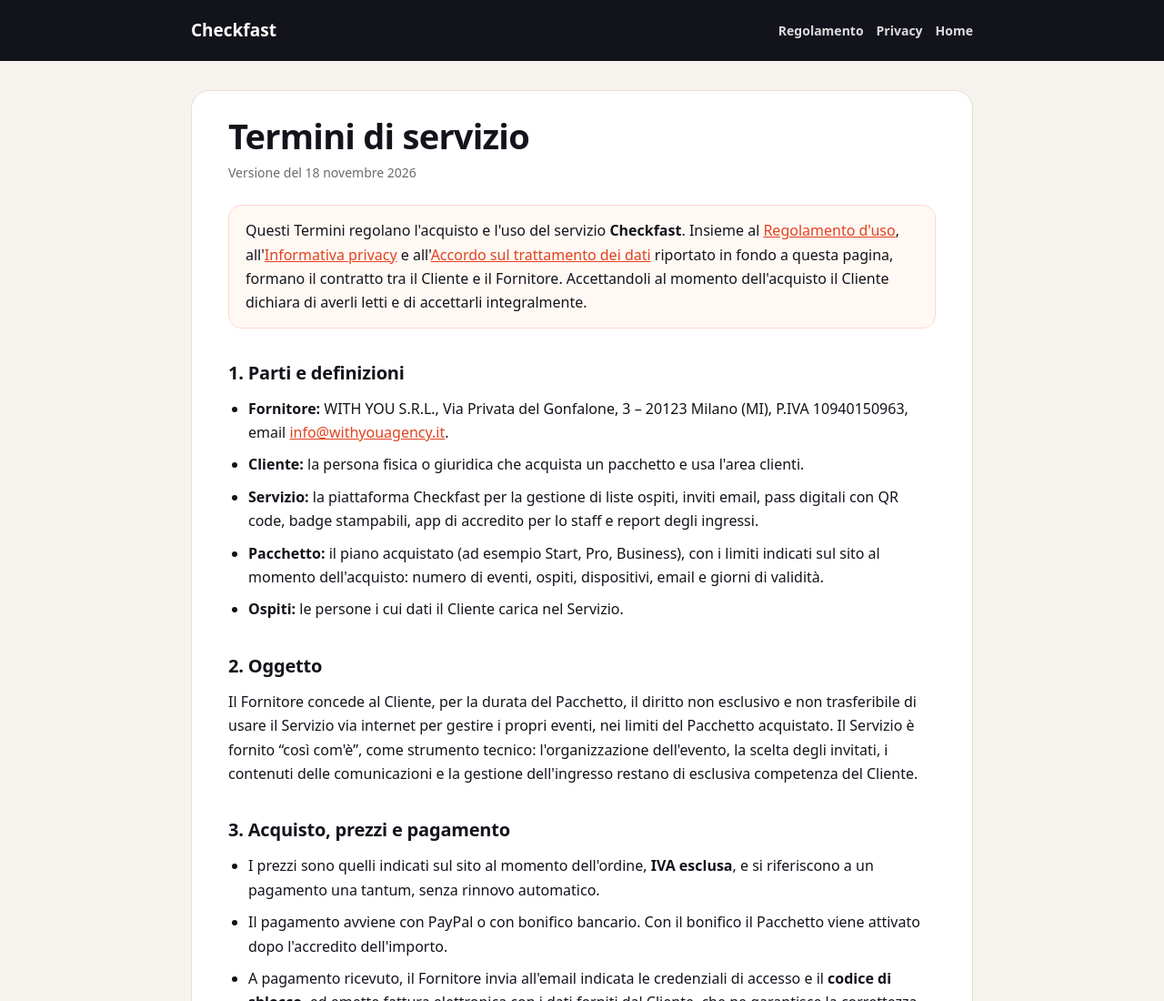
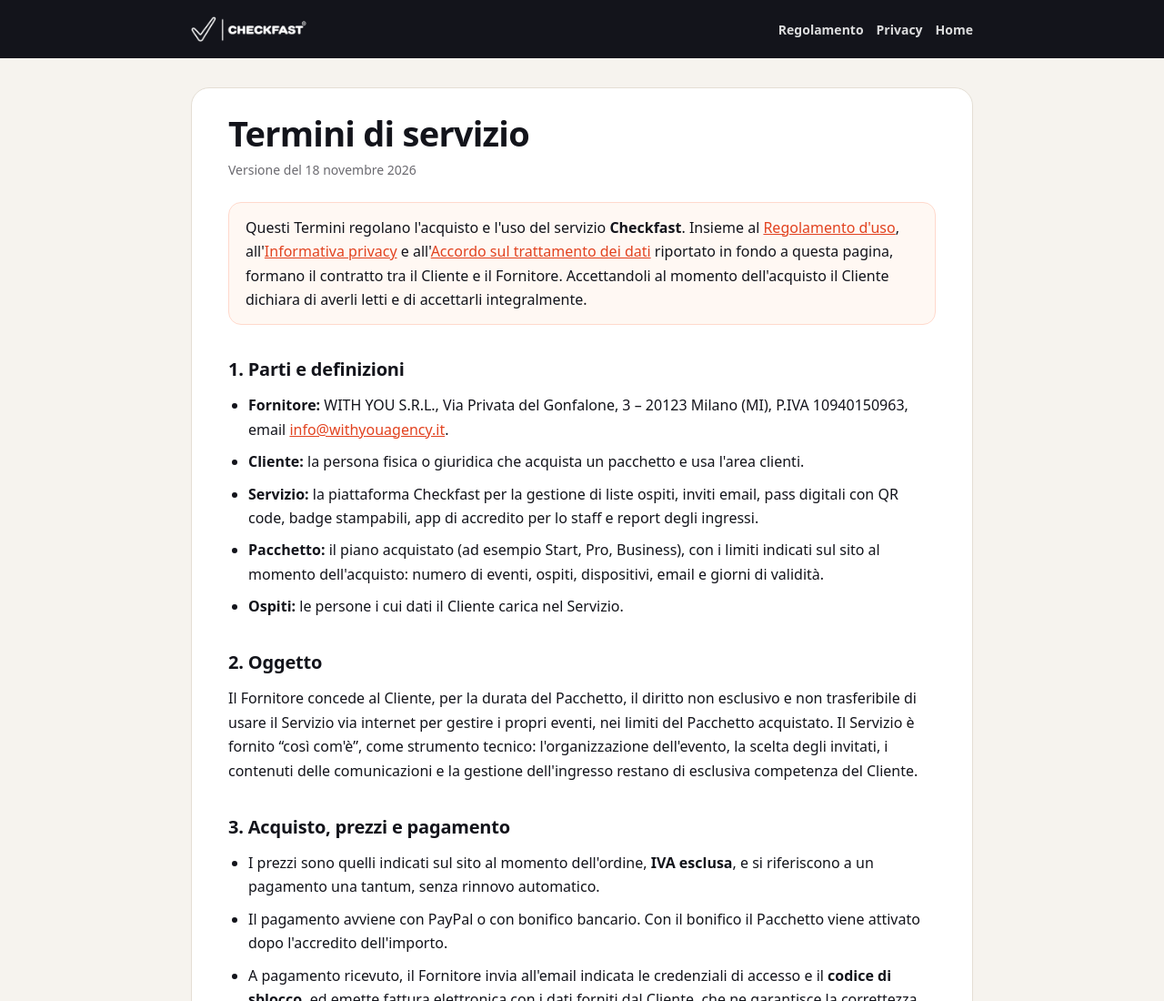
Before and after one commit to checkfast/varco, a plain HTML site: page termini.html in a window 1280 px wide. Shown: the top 1100 px of the page at 91% size. Drawn offline with Linux system fonts and the light colour scheme.

Commit message:
Update termini.html

```diff
--- a/termini.html
+++ b/termini.html
@@ -5,6 +5,8 @@
 <meta name="viewport" content="width=device-width,initial-scale=1">
 <title>Termini di servizio</title>
 <meta name="robots" content="index,follow">
+<link rel="icon" type="image/png" href="favicon.png">
+<link rel="apple-touch-icon" href="apple-touch-icon.png">
 <script src="config.js"></script>
 <style>
 :root{--ink:#13141B;--paper:#F6F3EE;--card:#FFFFFF;--coral:#FF5A36;--coral-d:#E2421F;--line:#E4DED4;--muted:#6B6A70}
@@ -34,7 +36,7 @@ footer{color:var(--muted);font-size:13px;text-align:center;padding:0 16px 40px}
 </style>
 </head>
 <body>
-<header><div class="w"><a href="index.html" data-brand>Checkfast</a><nav><a href="regolamento.html">Regolamento</a><a href="privacy.html">Privacy</a><a href="index.html">Home</a></nav></div></header>
+<header><div class="w"><a href="index.html"><img src="logo-white.png" alt="Checkfast" style="height:28px;width:auto;display:block"></a><nav><a href="regolamento.html">Regolamento</a><a href="privacy.html">Privacy</a><a href="index.html">Home</a></nav></div></header>
 <main><div class="w"><div class="card">
 
 <h1>Termini di servizio</h1>
```
